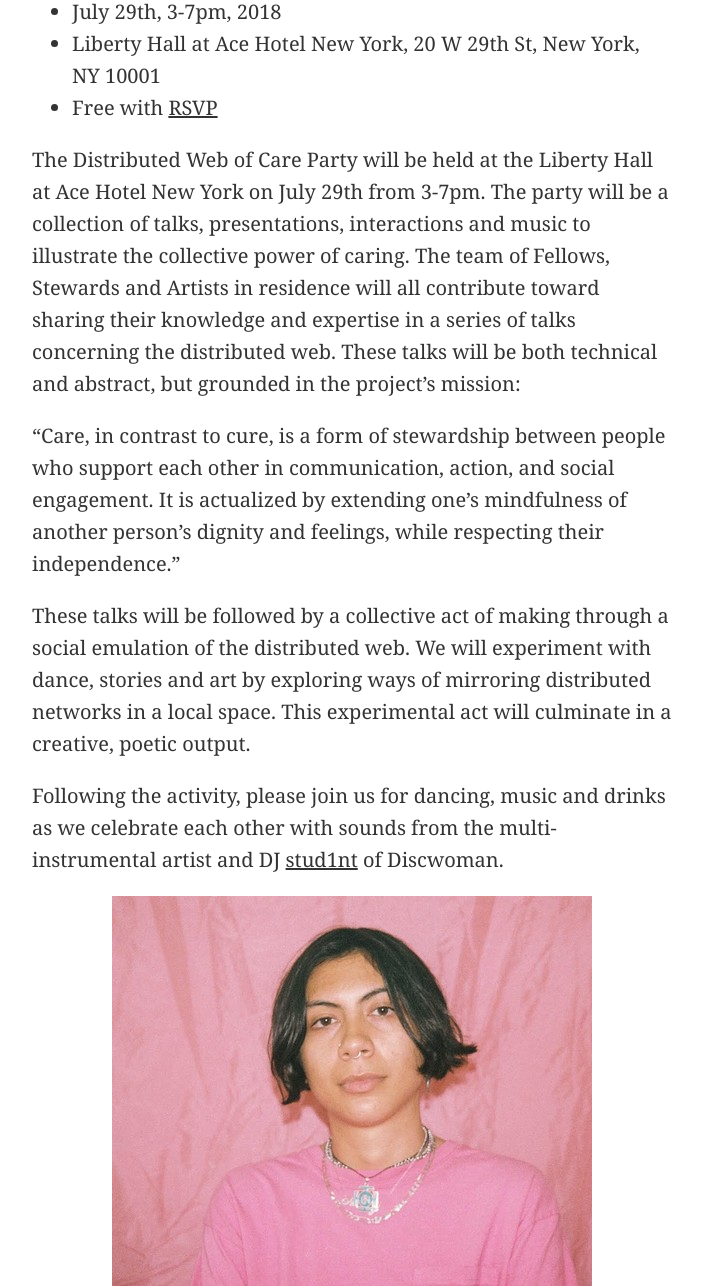
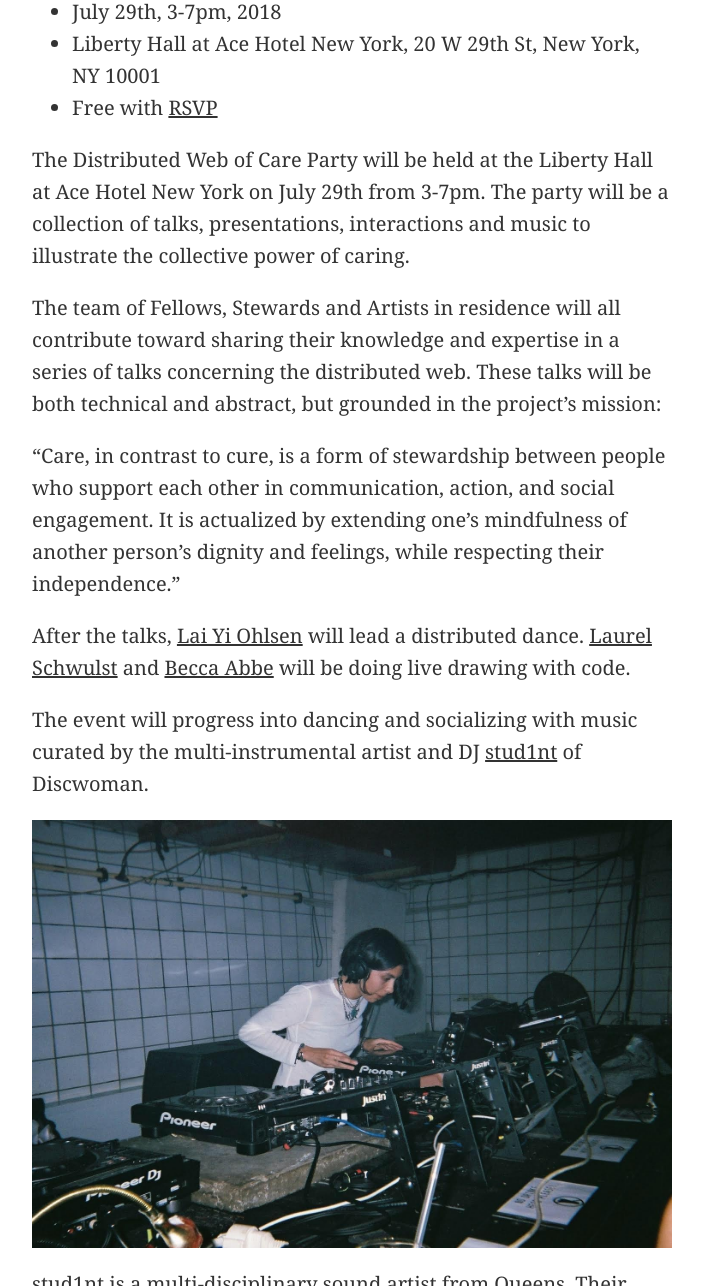
Before and after one commit to tchoi8/distributedwebofcare, a Jekyll site: the page built from party.md, in a window 1280 px wide and 1400 px high, scrolled down 556 px, cut to the strip 114-1400 px from the top of the window. Shown: the whole strip, without its empty margins (288-991 px from the left). Built offline with Jekyll 4.4.1, drawn with Linux system fonts in a browser that asks for light colours; our own code applies the rules of GitHub Pages for plain Markdown files; comment, search, counter and statistics services are not loaded; some of the changed text lies outside the part shown.

Commit message:
Updated party post

```diff
--- a/party.md
+++ b/party.md
@@ -10,16 +10,34 @@
  - Liberty Hall at Ace Hotel New York, 20 W 29th St, New York, NY 10001
  - Free with [RSVP](https://www.eventbrite.com/e/distributed-web-of-care-party-tickets-47220143721)
 
-The Distributed Web of Care Party will be held at the Liberty Hall at Ace Hotel New York on July 29th from 3-7pm. The party will be a collection of talks, presentations, interactions and music to illustrate the collective power of caring. The team of Fellows, Stewards and Artists in residence will all contribute toward sharing their knowledge and expertise in a series of talks concerning the distributed web. These talks will be both technical and abstract, but grounded in the project’s mission:
+The Distributed Web of Care Party will be held at the Liberty Hall at Ace Hotel New York on July 29th from 3-7pm. The party will be a collection of talks, presentations, interactions and music to illustrate the collective power of caring.
+
+The team of Fellows, Stewards and Artists in residence will all contribute toward sharing their knowledge and expertise in a series of talks concerning the distributed web. These talks will be both technical and abstract, but grounded in the project’s mission:
 
 “Care, in contrast to cure, is a form of stewardship between people who support each other in communication, action, and social engagement. It is actualized by extending one’s mindfulness of another person’s dignity and feelings, while respecting their independence.”
 
-These talks will be followed by a collective act of making through a social emulation of the distributed web. We will experiment with dance, stories and art by exploring ways of mirroring distributed networks in a local space. This experimental act will culminate in a creative, poetic output.
+After the talks, [Lai Yi Ohlsen](https://www.laiyiohlsen.com/) will lead a distributed dance. [Laurel Schwulst](http://laurelschwulst.com/) and [Becca Abbe](http://cdxs.ist/) will be doing live drawing with code.
 
-Following the activity, please join us for dancing, music and drinks as we celebrate each other with sounds from the multi-instrumental artist and DJ [stud1nt](http://stud1nt.nyc/) of Discwoman.
+The event will progress into dancing and socializing with music curated by the multi-instrumental artist and DJ [stud1nt](http://stud1nt.nyc/) of Discwoman.
 
-![]({{ site.base-url }}/static/images/party/izzy.jpg)
+![]({{ site.base-url }}/static/images/party/unnamed.jpg)
 
 stud1nt is a multi-disciplinary sound artist from Queens. Their work sits at the intersection of improvisation and meticulous approaches to composition. A member of the collectives #KUNQ and Discwoman, their work is especially attentive to queerness, the body, sound, and space. stud1nt has given workshops on creative production at Vassar College, the New School, Recess Art, Pioneer Works, Moogfest, and Ableton Loop.
 
+The timing of the event is:
+
+- 3:00-4:00pm
+    - Talks and Discussion about care, distribution and publishing in the context of the distributed web by Taeyoon, Callil and Cleo
+- 4:30-5:00pm
+    - Collective Poetry and Distribution with [Distributed Web of Care Team](http://distributedweb.care/posts/skillshares/)
+- 5:00-5:30pm
+    - Movement as Peers with [Lai Yi Ohlsen](https://www.laiyiohlsen.com/)
+    - Music with [Stud1nt](http://stud1nt.nyc/)
+- 5:30-6:00pm
+    - Live Code Cameras with [Laurel Schwulst](http://laurelschwulst.com/) and [Becca Abbe](http://cdxs.ist/)
+    - Music with [Stud1nt](http://stud1nt.nyc/)
+- 6:00-7:00pm
+    - Hang out!
+    - Music with [Stud1nt](http://stud1nt.nyc/)
+
 The party will be governed by the DWC [code of conduct](https://dwc-tchoi8.hashbase.io/posts/coc/). It is open to the public and free with [RSVP](https://www.eventbrite.com/e/distributed-web-of-care-party-tickets-47220143721).
```
